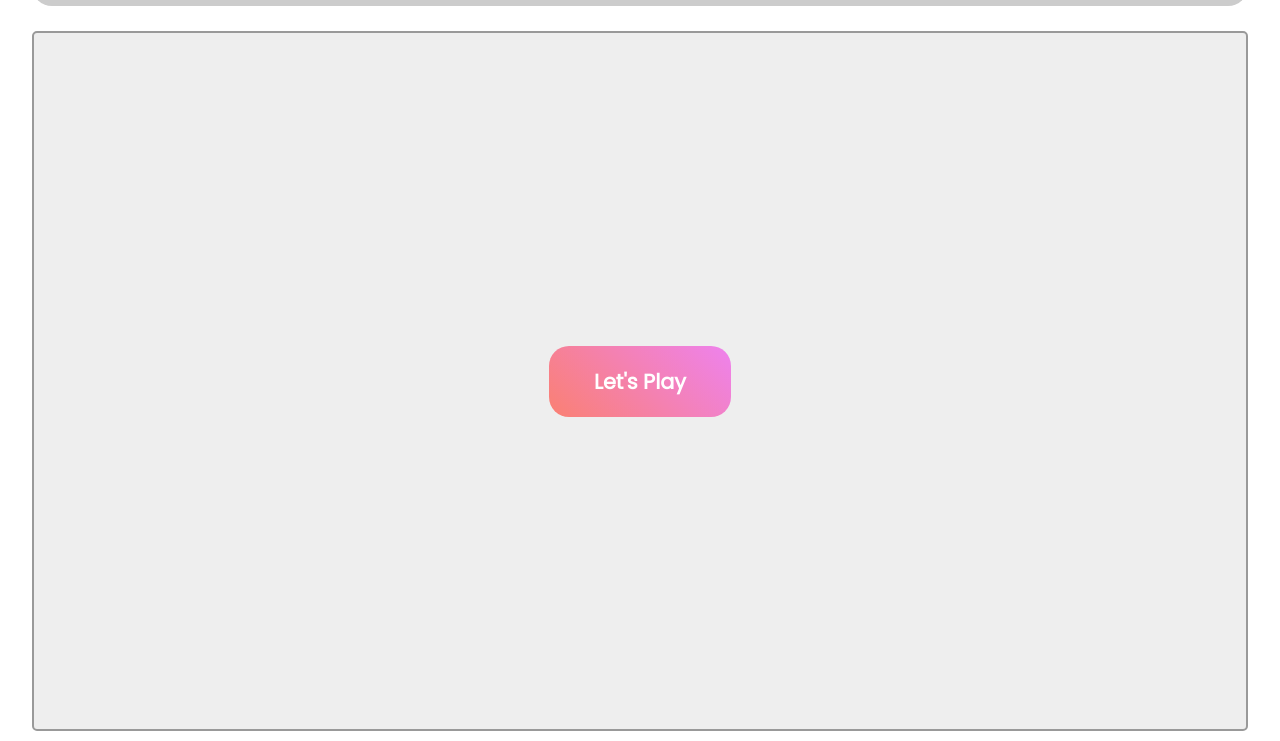
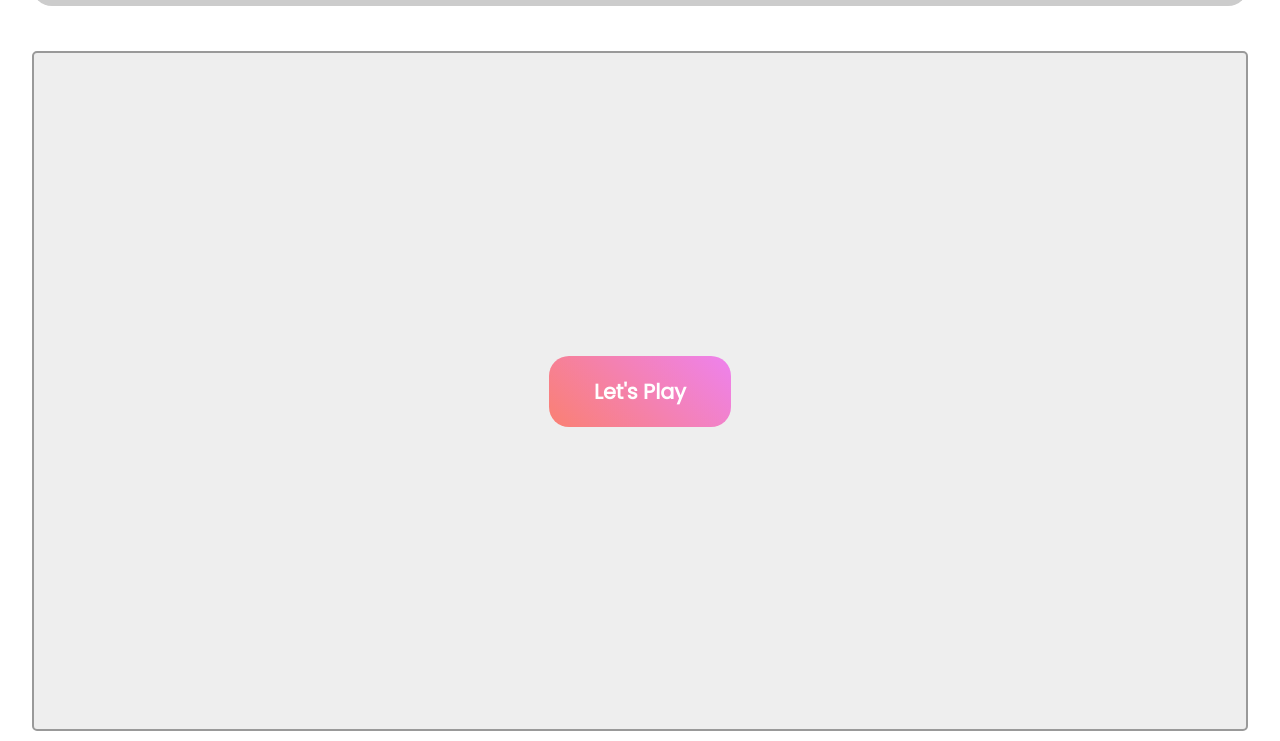
Before and after one commit to atanu3000/online_game, a plain HTML site: page index.html in a window 1280 px wide. Shown: the part 59-800 px from the top of the page. Drawn offline with Linux system fonts and the light colour scheme.

Commit message:
size fixed

```diff
--- a/style.css
+++ b/style.css
@@ -28,7 +28,8 @@ header {
 .content {
     position: absolute;
     background: #eee;
-    height: calc(100vh - 100px);
+    /* height: calc(100vh - 100px); */
+    height: 85%;
     bottom: 10px;
     width: 95%;
     display: flex;
```
